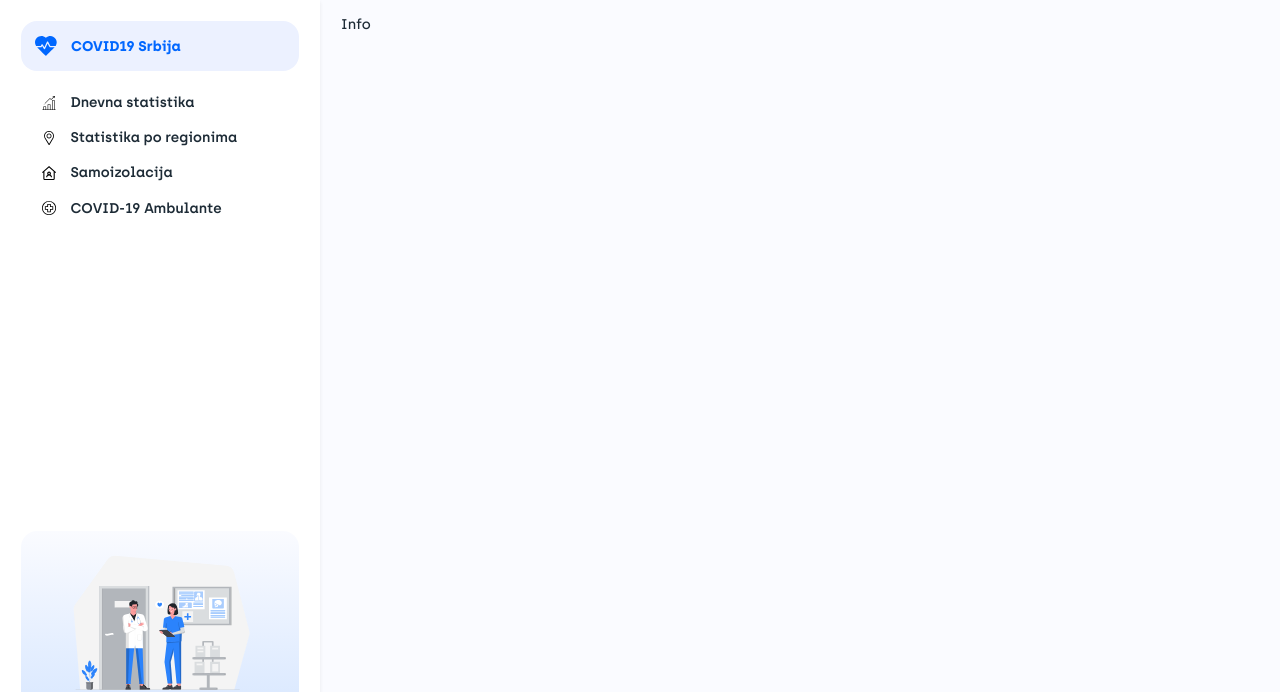
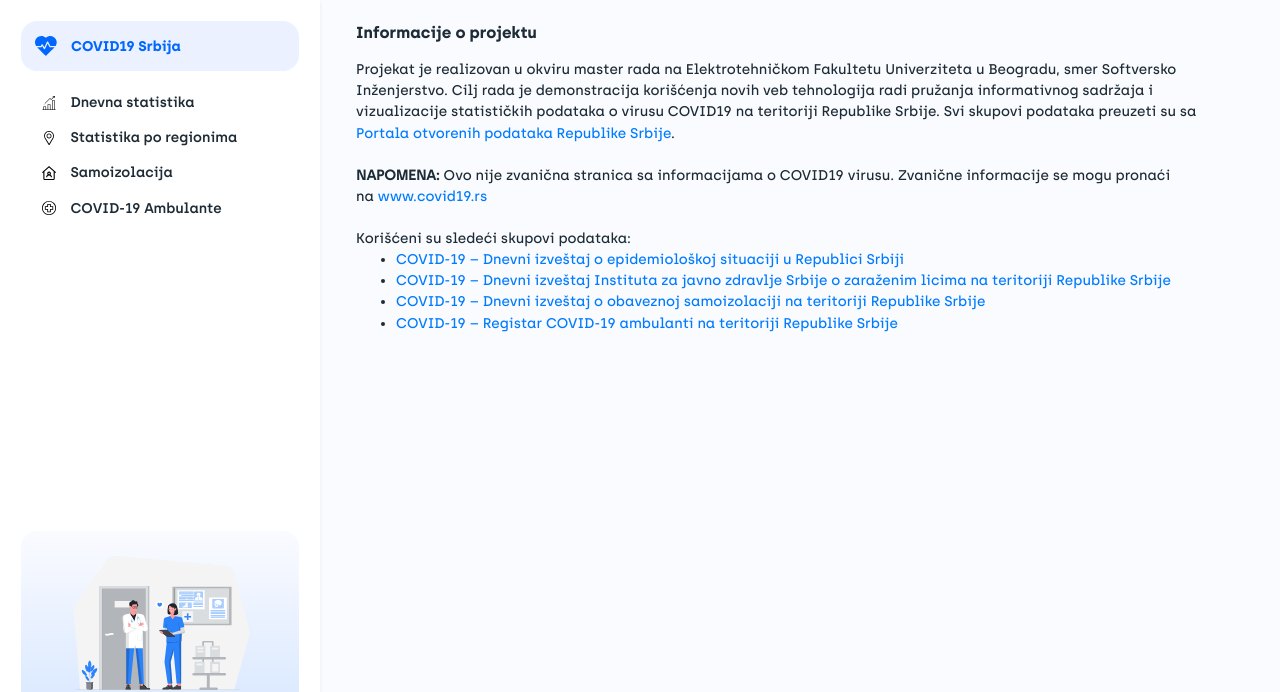
Before and after one commit to dnbnina94/covid19serbia, a React app: page /info in a window 1280 px wide. Shown: the top 692 px of the page. Built offline with nearby package versions, Linux system fonts and the light colour scheme.

Commit message:
fix fix fix

```diff
--- a/public/index.html
+++ b/public/index.html
@@ -2,7 +2,7 @@
 <html lang="en">
   <head>
     <meta charset="utf-8" />
-    <link rel="icon" href="%PUBLIC_URL%/favicon.ico" />
+    <link rel="icon" href="%PUBLIC_URL%/favicon.png" />
     <meta name="viewport" content="width=device-width, initial-scale=1" />
     <meta name="theme-color" content="#000000" />
     <meta
@@ -24,7 +24,7 @@
       work correctly both with client-side routing and a non-root public URL.
       Learn how to configure a non-root public URL by running `npm run build`.
     -->
-    <title>React App</title>
+    <title>COVID19 Srbija</title>
   </head>
   <body>
     <noscript>You need to enable JavaScript to run this app.</noscript>
--- a/src/components/CovidAmbulances.js
+++ b/src/components/CovidAmbulances.js
@@ -14,6 +14,10 @@ class CovidAmbulance extends Component {
         if (this.props.data.length === 0) {
             store.dispatch(fetchingDataHandler(COVID_AMBULANCES));
         }
+    }
+
+    componentDidMount() {
+        document.title = "COVID19 Srbija - COVID-19 Ambulante";
     }
 
     render() {
--- a/src/components/DailyStatistics.js
+++ b/src/components/DailyStatistics.js
@@ -26,6 +26,10 @@ class DailyStatistics extends Component {
         if (this.props.data.length === 0) {
             store.dispatch(fetchingDataHandler(DAILY_COVID_DATA));
         }
+    }
+
+    componentDidMount() {
+        document.title = "COVID19 Srbija - Dnevna statistika";
     }
 
     render() {
--- a/src/components/Info.js
+++ b/src/components/Info.js
@@ -7,8 +7,55 @@ class Info extends Component {
 
     render() {
         return (
-            <div className="Info col-md-9 px-3 py-2 overflow-hidden">
-                Info
+            <div className="Info col-md-9 p-3 overflow-hidden main-page">
+                <div className="row">
+                <div className="col-md-12 mt-4 mb-4 my-md-0 d-flex flex-column flex-md-row justify-content-between align-items-start align-items-md-center">
+                    <p className="main-title font-headline">Informacije o projektu</p>
+                </div>
+                <div className="col-md-12 mt-md-2">
+                    <p>
+                        Projekat je realizovan u okviru master rada na Elektrotehničkom Fakultetu Univerziteta u Beogradu, smer Softversko Inženjerstvo.
+                        Cilj rada je demonstracija korišćenja novih veb tehnologija radi pružanja informativnog sadržaja i vizualizacije statističkih podataka
+                        o virusu COVID19 na teritoriji Republike Srbije.
+                        Svi skupovi podataka preuzeti su sa <a href="https://data.gov.rs" target="_blank">Portala otvorenih podataka Republike Srbije</a>.
+                    </p>
+                    <br/>
+                    <p>
+                        <b>NAPOMENA: </b>
+                        Ovo nije zvanična stranica sa informacijama o COVID19 virusu.
+                        Zvanične informacije se mogu pronaći na&nbsp;
+                        <a href="https://covid19.rs/" target="_blank">
+                            www.covid19.rs
+                        </a>
+                    </p>
+                    <br/>
+                    <p>
+                        Korišćeni su sledeći skupovi podataka:
+                        <ul>
+                            <li>
+                                <a href="https://data.gov.rs/sr/datasets/covid-19-dnevni-izveshtaj-o-epidemioloshkoj-situatsiji-u-republitsi-srbiji/" target="_blank">
+                                    COVID-19 – Dnevni izveštaj o epidemiološkoj situaciji u Republici Srbiji
+                                </a>
+                            </li>
+                            <li>
+                                <a href="https://data.gov.rs/sr/datasets/covid-19-dnevni-izveshtaj-instituta-za-javno-zdravlje-srbije-o-zarazhenim-litsima-na-teritoriji-republike-srbije/" target="_blank">
+                                    COVID-19 – Dnevni izveštaj Instituta za javno zdravlje Srbije o zaraženim licima na teritoriji Republike Srbije
+                                </a>
+                            </li>
+                            <li>
+                                <a href="https://data.gov.rs/sr/datasets/covid-19-dnevni-izveshtaj-o-obaveznoj-samoizolatsiji-na-teritoriji-republike-srbije/" target="_blank">
+                                    COVID-19 – Dnevni izveštaj o obaveznoj samoizolaciji na teritoriji Republike Srbije
+                                </a>
+                            </li>
+                            <li>
+                                <a href="https://data.gov.rs/sr/datasets/covid-19-registar-covid-19-ambulanti-na-teritoriji-republike-srbije/" target="_blank">
+                                    COVID-19 – Registar COVID-19 ambulanti na teritoriji Republike Srbije
+                                </a>
+                            </li>
+                        </ul>
+                    </p>
+                </div>
+        </div>
             </div>
         )
     }
--- a/src/components/MapWrapper.js
+++ b/src/components/MapWrapper.js
@@ -305,7 +305,7 @@ class MapWrapper extends Component {
                             </div>
                         </div>
                         <div className="row mb-5 mb-md-0 pb-4 pb-md-0">
-                            <div className="col-md-12 h-100 p-0 bg-white shadow-sm border-radius-1 mb-5 mb-md-0">
+                            <div className="col-md-12 h-100 p-0 bg-white shadow-sm border-radius-1">
                                 {
                                     <ChartTitle
                                         title="Broj obolelih prema polu i starosnim grupama"
@@ -323,7 +323,7 @@ class MapWrapper extends Component {
                                             />
                                         }
                                     </div>
-                                    <div className="col-md-7 px-5 px-md-2 pt-5 pb-2 pb-md-2 pt-md-4">
+                                    <div className="col-md-7 px-5 px-md-2 pt-5 pb-5 pb-md-2 pt-md-4">
                                         {this.state.dataReady &&
                                             <BarChart data={this.state.ageData} />
                                         }
--- a/src/components/Navigation.js
+++ b/src/components/Navigation.js
@@ -72,16 +72,16 @@ class Navigation extends Component {
                         {navMenuItems}
                     </ul>
                 </div>
-                <div className="linear-gradient-light-blue border-radius-1 color-blue p-5 p-md-2 text-center overflow-hidden">
+                <div className="linear-gradient-light-blue border-radius-1 color-blue px-5 pt-5 pt-md-2 px-md-2 text-center overflow-hidden">
                     {/* <img className="w-100" src={hospital} alt="Doctors taking care of a sick patient" /> */}
                     <WorkFromHome className="bottom-img" />
                     <div className="position-relative" style={{zIndex: 1}}>
                         <div className="info-button px-2 py-3 py-md-1 font-headline">
-                            <Link to="/info" className="custom-link nav-item-label">
+                            <Link to="/info" className="custom-link nav-item-label" onClick={this.closeMenu}>
                                 Informacije o projektu
                             </Link>
                         </div>
-                        <div className="d-flex justify-content-center pt-1">
+                        <div className="d-flex justify-content-center pt-1 mb-5 mb-md-2">
                             <a href="https://github.com/dnbnina94/covid19serbia" target="_blank">
                                 <Github className="bottom-icon github-icon" />
                             </a>
--- a/src/components/RegionalStatistics.js
+++ b/src/components/RegionalStatistics.js
@@ -71,6 +71,10 @@ class RegionalStatistics extends Component {
         }
     }
 
+    componentDidMount() {
+        document.title = "COVID19 Srbija - Statistika po regionima";
+    }
+
     render() {
         let dateModified = this.props.dataInfo && new Date(this.props.dataInfo.last_modified);
 
--- a/src/components/SelfIsolation.js
+++ b/src/components/SelfIsolation.js
@@ -20,6 +20,10 @@ class SelfIsolation extends Component {
         this.state = {
             map: serbiaGeo.features,
         }
+    }
+
+    componentDidMount() {
+        document.title = "COVID19 Srbija - Samoizolacija";
     }
 
     render() {
--- a/src/css/Navigation.scss
+++ b/src/css/Navigation.scss
@@ -45,7 +45,7 @@
   }
 
   .bottom-img {
-    width: 80%;
+    width: 70%;
     transform: scale(1.1);
   }
 
@@ -82,6 +82,11 @@
     opacity: 1;
     display: flex;
 
+    .bottom-img {
+      width: 80%;
+      transform: scale(1.1);
+    }
+
     .nav-item-label {
       font-size: 1.1vw;
     }
```
Also changed, not shown: public/favicon.png (added).
